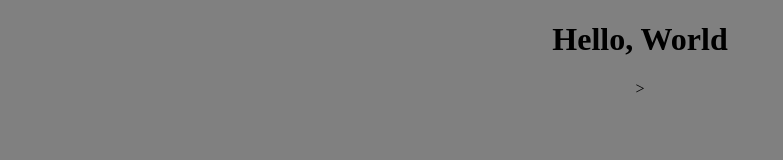
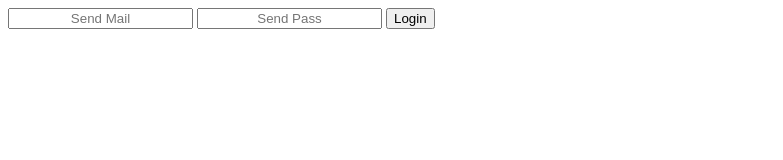
Before and after one commit to Liseckij2/All_Home_Works, a plain HTML site: page index.html in a window 1280 px wide. Shown: the whole page, without its empty margins (0-783 px from the left). Drawn offline with Linux system fonts and the light colour scheme.

Commit message:
Update index.html

```diff
--- a/index.html
+++ b/index.html
@@ -1,12 +1,13 @@
 <!DOCTYPE html>
 <html lang="en">
   <head>
-    <meta charset="UTF-8">
-    <meta http-equiv="X-UA-Compatible" content="IE=edge">
-    <meta name="viewport" content="width=device-width, initial-scale=1.0">
+    <meta charset="UTF-8" />
+    <meta http-equiv="X-UA-Compatible" content="IE=edge" />
+    <meta name="viewport" content="width=device-width, initial-scale=1.0" />
+    <link rel="stylesheet" href="Style/style.css" />
     <!-- <script src=" https://cdn.jsdelivr.net/npm/faker@5.5.3/dist/faker.min.js"></script> -->
     <!-- <script src="script js/homeWork_1.js" defer></script>
-     <!-- <script src="script js/homeWork_1.js" defer></script>
+    <script src="script js/homeWork_1.js" defer></script>
       <script src="script js/homeWork_2.js" defer></script>
       <script src="script js/homeWork_3.js" defer></script>
    <script src="script js/homeWork_4.js" defer></script>
@@ -14,14 +15,33 @@
    <script src="script js/homeWork_6.js" defer></script>
    <script src="script js/homeWork_9.js" defer></script>
    <script src="script js/homeWork_7.js" defer></script>
+   <script src="script js/homeWork_12.js" defer></script>
    <script src="script js/homeWork_8.js" defer></script> -->
-   <script src="script js/homeWork_12.js" defer></script>
-
-
+    <script src="script js/api.js" defer></script>
+    <script src="script js/utils.js" defer></script>
+    <script src="script js/validation.js" defer></script>
     <title>Document</title>
-    <h1 style="text-align: center;">Hello, World</h1>
   </head>
-<body <body style="background-color: grey; text-align: center; ">>
-
+  <body>
+    <form action="" class="form">
+      <div class="container">
+        <input
+          type="text"
+          class="input_validation__mail"
+          style="text-align: center; cursor: pointer"
+          placeholder="Send Mail"
+        />
+        <input
+          type="text"
+          class="input_validation__pass"
+          style="text-align: center; cursor: pointer"
+          placeholder="Send Pass"
+        />
+        <button class="Button_validation__login" style="cursor: pointer">
+          Login
+        </button>
+        <p class="errors"></p>
+      </div>
+    </form>
   </body>
 </html>
```
Lines whose indentation alone changed are shown as unchanged.
